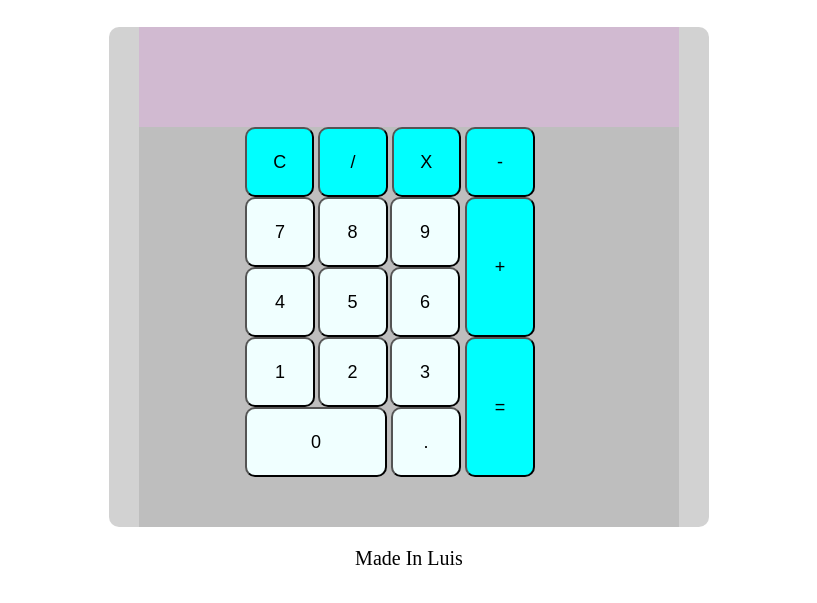
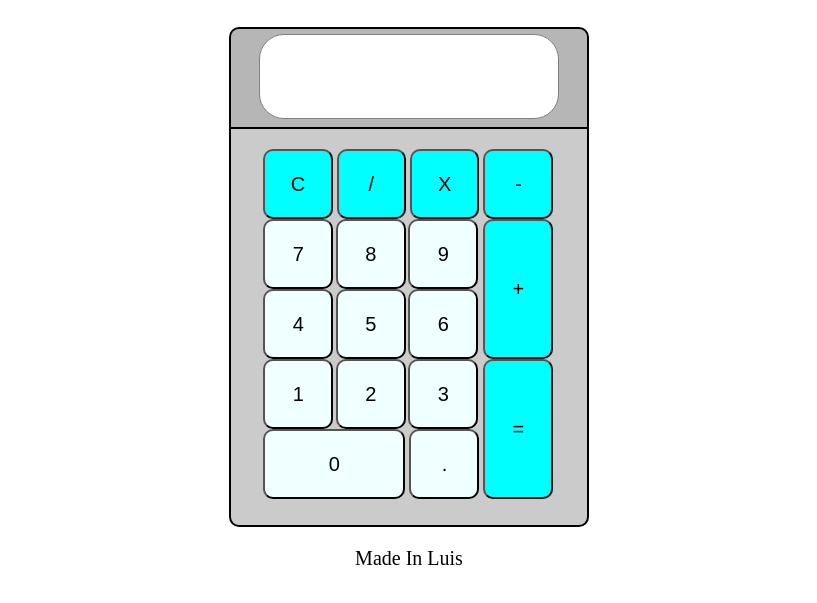
Before and after one commit to SepulvedaLuis/Calculadora, a plain HTML site: page index.html in a window 1280 px wide. Shown: the part 71-674 px from the top of the page, without its empty margins (231-1048 px from the left). Drawn offline with Linux system fonts and the light colour scheme.

Commit message:
Organizamos los estilos del items y resultado

```diff
--- a/style.css
+++ b/style.css
@@ -14,17 +14,36 @@ header {
     text-align: center;
 }
 .container {
-    width: 60rem;
+    width: 40rem;
     height: 50rem;
     margin: auto;
-    background-color: #c6c6c6c6;
+    /* background-color: #c6c6c6c6; */
     border-radius: 1rem;
 }
 .resultado {
     margin: auto;
     width: 90%;
     height: 10rem;
-    background-color: #c2c2;
+    padding-top: .5rem;
+    background-color: #b6b6b6;
+    border-top-right-radius: 1rem;
+    border-top-left-radius: 1rem;
+    border-top: solid .2rem black;
+    border-right: solid .2rem black;
+    border-left: solid .2rem black;
+}
+#resultado {
+    display: block;
+    text-align: center;
+    font-size: 3rem;
+    margin: auto;
+    width: 30rem;
+    height: 8.5rem;
+    line-height: 100px;
+    background-color: white;
+    border-radius: 2.5rem;
+    overflow-y: scroll;
+    border: solid .1rem grey;
 }
 .items {
     display: flex;
@@ -33,9 +52,13 @@ header {
     width: 90%;
     height: 80%;
     background-color: #b6b6b6b6;
+    border-bottom-left-radius: 1rem;
+    border-bottom-right-radius: 1rem;
+    border: solid .2rem black;
 }
 .numbers {
     /* display: flex; */
+    margin-top: 2rem;
     width: 22rem;
     height: 40rem;
     /* justify-content: center; */
@@ -43,12 +66,13 @@ header {
 }
 .numeros {
     border-radius: 1rem;
-    font-size: 1.8rem;
+    font-size: 2rem;
     width: 7rem;
     height: 7rem;
     background-color: #f0ffff;
 }
 .operator {
+    margin-top: 2rem;
     width: 20%;
     height: 40rem;
 }
@@ -56,7 +80,7 @@ header {
     /* width: 6rem;
     height: 5rem; */
     border-radius: 1rem;
-    font-size: 1.8rem;
+    font-size: 2rem;
     background-color: #00ffff;
 }
 .especial {
```
